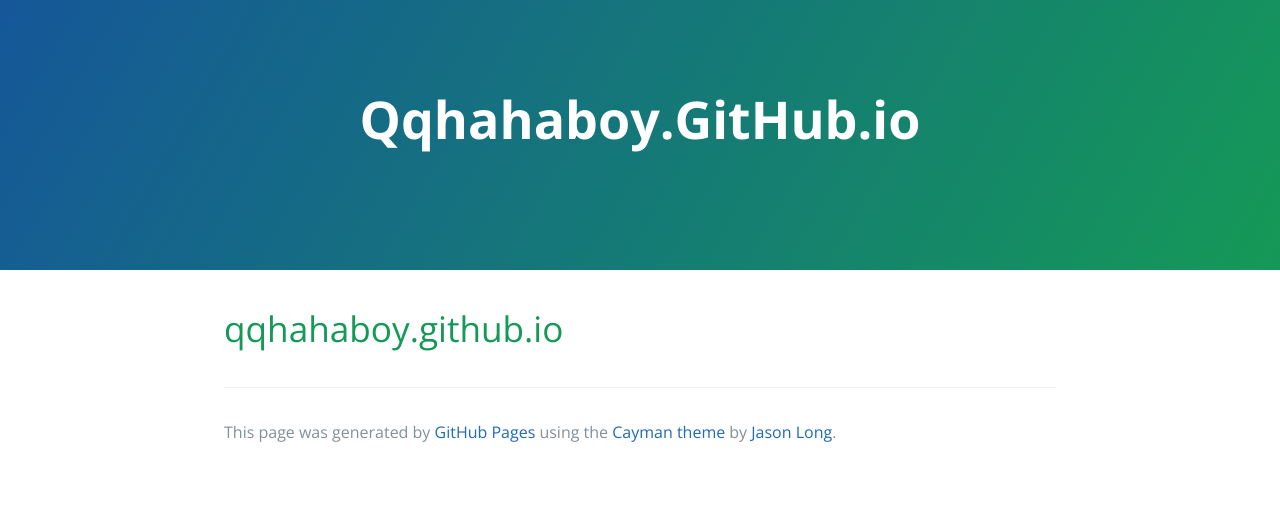
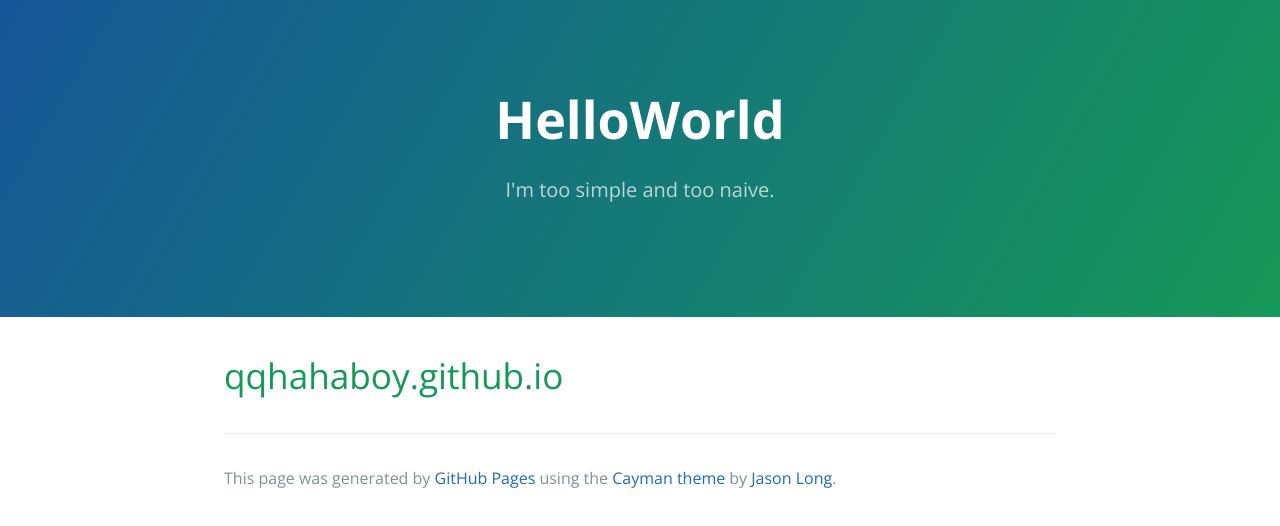
Before and after one commit to Just-Maybe/qqhahaboy.github.io, a plain HTML site: page index.html in a window 1280 px wide. Drawn offline with nearby package versions, Linux system fonts and the light colour scheme.

Commit message:
Update index.html

```diff
--- a/index.html
+++ b/index.html
@@ -11,8 +11,8 @@
   </head>
   <body>
     <section class="page-header">
-      <h1 class="project-name">Qqhahaboy.GitHub.io</h1>
-      <h2 class="project-tagline"></h2>
+      <h1 class="project-name">HelloWorld</h1>
+      <h2 class="project-tagline">I'm too simple and too naive.</h2>
     </section>
 
     <section class="main-content">
```
